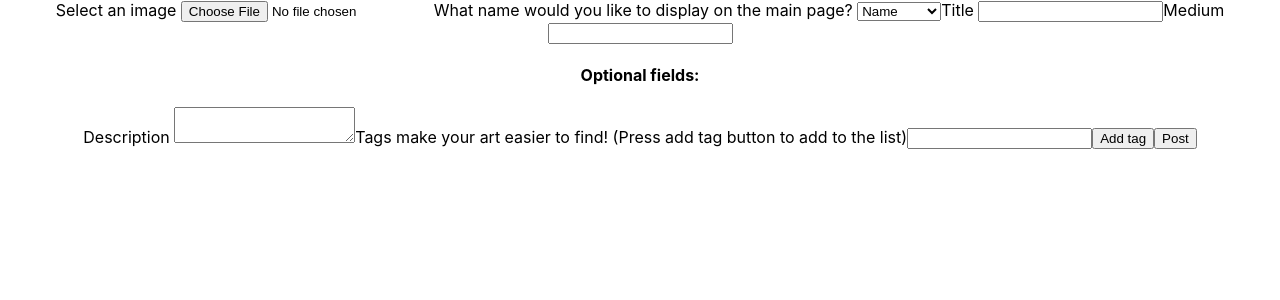
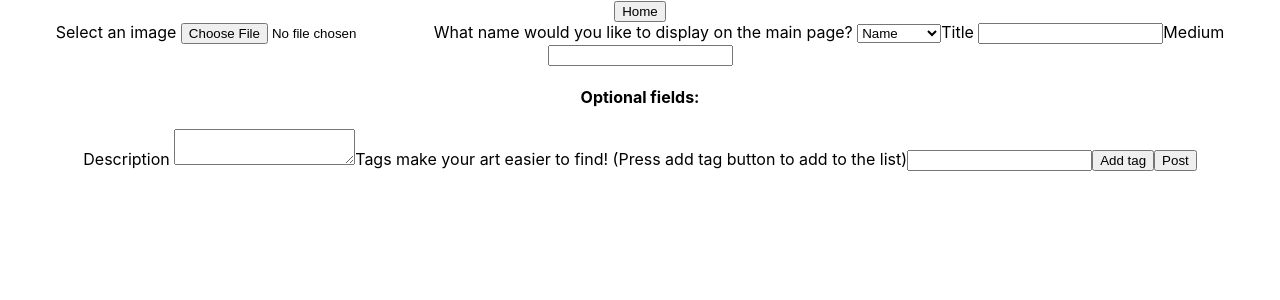
Before and after one commit to jajajava/Phase-3-Project, a React (Create React App) app: page /post in a window 1280 px wide. Shown: the top 300 px of the page. Built offline with nearby package versions, Linux system fonts and the light colour scheme; data requests are answered from the project's data file.

Commit message:
Added home button and working post request

```diff
--- a/src/components/Post.js
+++ b/src/components/Post.js
@@ -1,6 +1,14 @@
 import React, { useState } from "react";
+import { useNavigate } from "react-router";
 
 function Post(){
+
+    const navigate = useNavigate()
+
+    function takeMeHome(e){
+        e.preventDefault()
+        navigate('/')
+    }
 
     const [image, setImage] = useState("")
     const [selectedName, setSelectedName] = useState("")
@@ -9,6 +17,7 @@ function Post(){
     const [description, setDescription] = useState("")
     const [tags, setNewTag] = useState([])
     const [tagInput, setTagInput] = useState("")
+
 
 
     //Image
@@ -46,25 +55,34 @@ function Post(){
     console.log(image, selectedName, title, medium, description, tags)
 
 
-    // function makeThePost(e){
-    //     fetch('http://localhost:4000/thing', {
-    //         method: "POST",
-    //         headers: {
-    //             'content-type': "application/json"
-    //             },
-    //         body: JSON.stringify({
-    //             name: nameselector,
+    function makeThePost(){
 
-    //         })
-    //     })
-    // }
+        fetch('http://localhost:4000/thing', {
+            method: "POST",
+            headers: {
+                'content-type': "application/json"
+                },
+            body: JSON.stringify({
+                image: image,
+                selectedName: selectedName,
+                title: title,
+                medium: medium,
+                description: description,
+                tags: tags
+
+            })
+        })
+        navigate('/')
+
+    }
 
 
     //Maybe pass the nameselector options down from myaccount?
-    // onSubmit={makeThePost}
+
     return(
         <div>
-            <form >
+            <button onClick={takeMeHome}>Home</button>
+            <form onSubmit={makeThePost}>
                 <label htmlFor="upload">Select an image </label>
                 <input id="upload" type = "file" name = "upload" accept = "image/*" onChange={handleUpload} required/>
 
```
